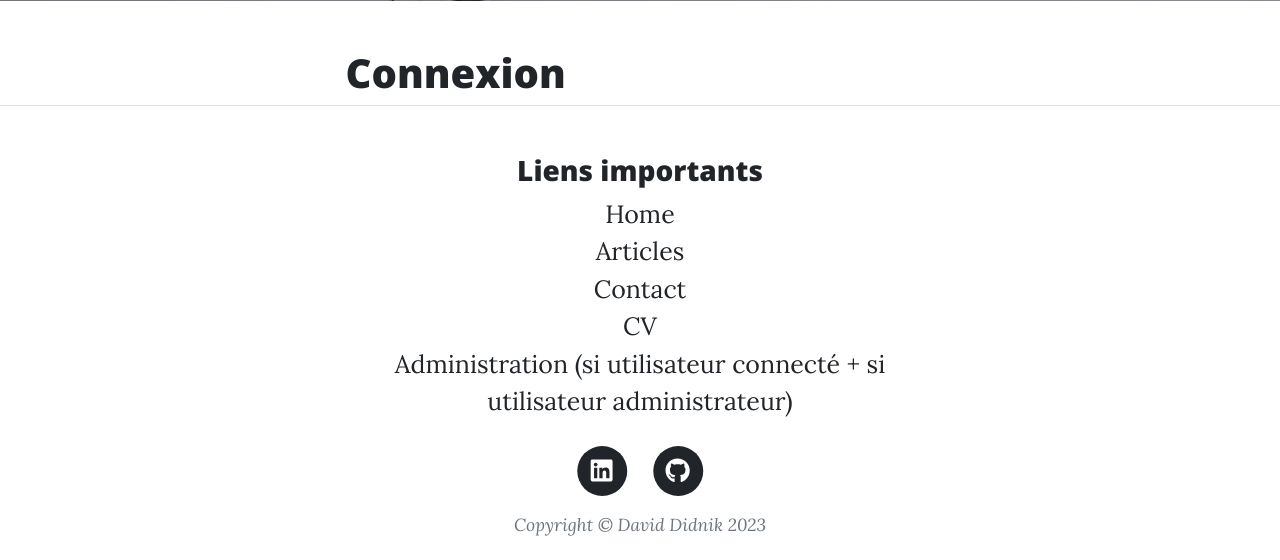
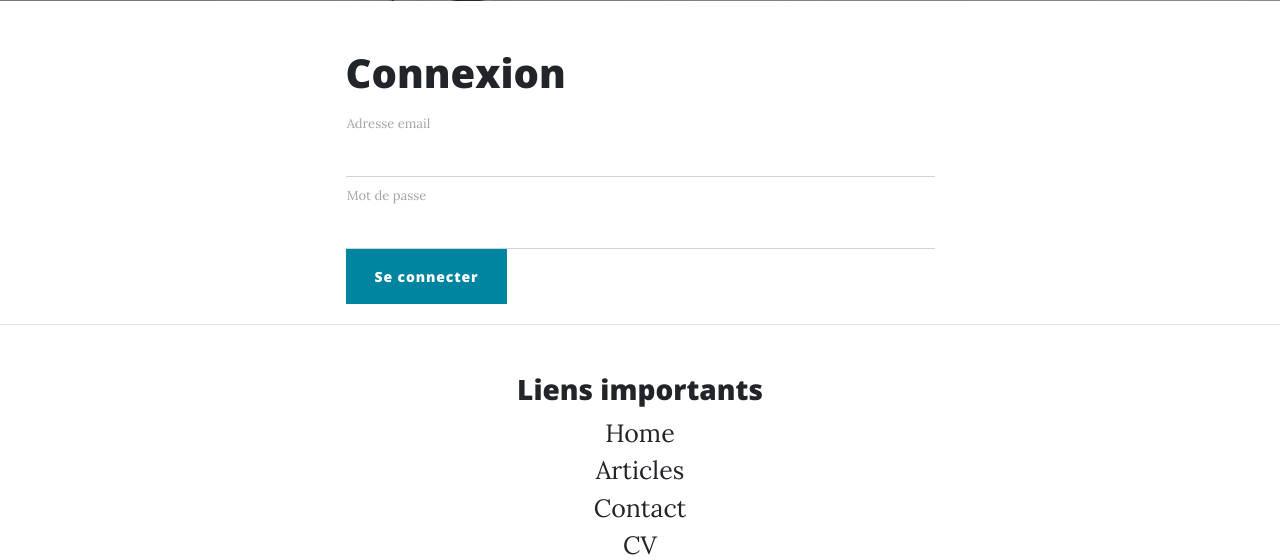
Before and after one commit to Davidouu/Blog-php, a PHP site: template templates/connexion.html.twig in a window 1280 px wide. Shown: the part 620-1180 px from the top of the page. Before the commit the page ends 1156 px from the top, so only its background shows below. Run offline with PHP 8.4, Linux system fonts and the light colour scheme; the template is opened without the code that fills it, so the values that code supplies are empty; some libraries are stand-ins or nearby versions.

Commit message:
[feat] : add login form

```diff
--- a/templates/connexion.html.twig
+++ b/templates/connexion.html.twig
@@ -12,6 +12,18 @@
 
             <h1>Connexion</h1>
 
+            <form action="" method="POST">
+                <div class="form-floating">
+                    <input class="form-control" id="email" type="email" name="email" required="required" />
+                    <label for="email">Adresse email</label>
+                </div>
+                <div class="form-floating">
+                    <input class="form-control" id="password" type="password" name="password" required="required" />
+                    <label for="password">Mot de passe</label>
+                </div>
+                <input type="submit" value="Se connecter" class="btn btn-primary" />
+            </form>
+
         </div>
     </div>
 </div>
```
